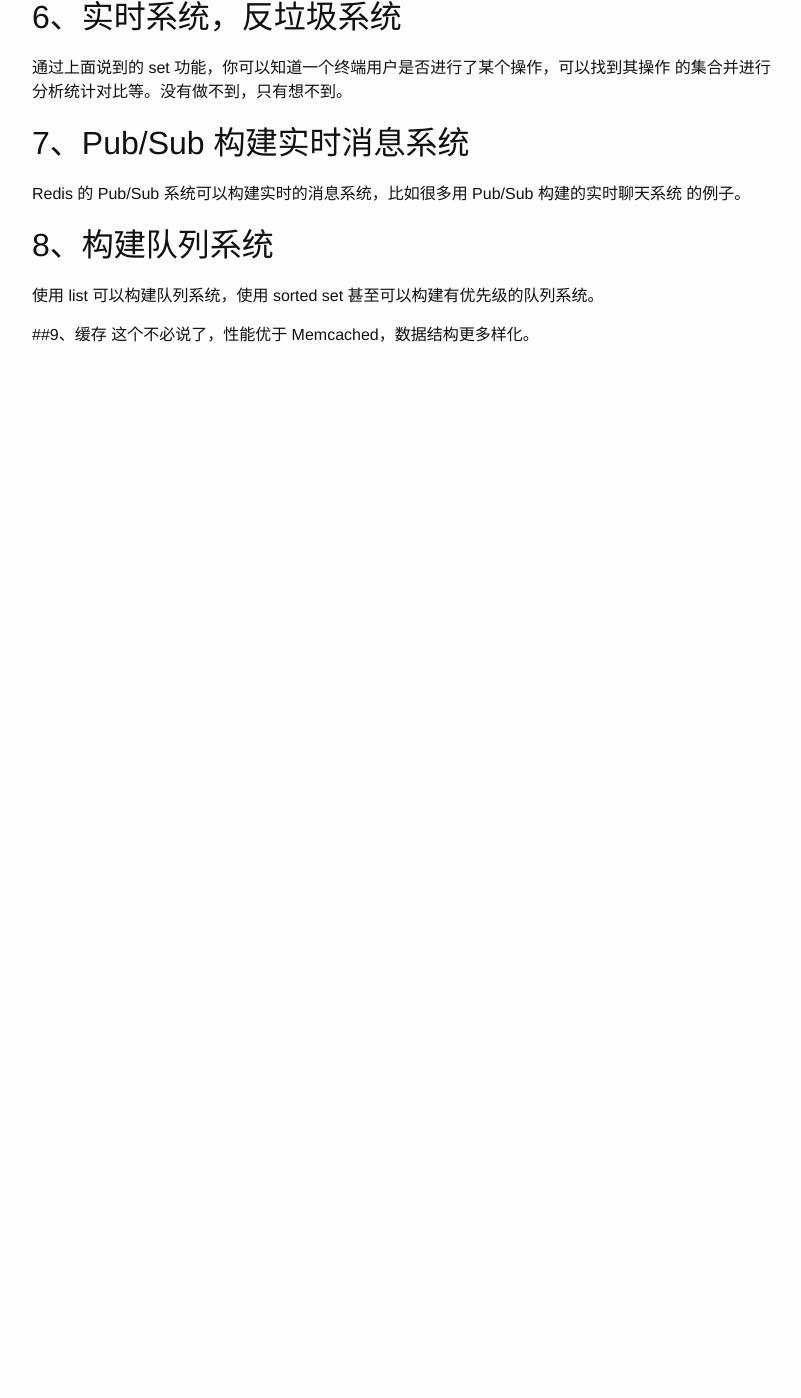
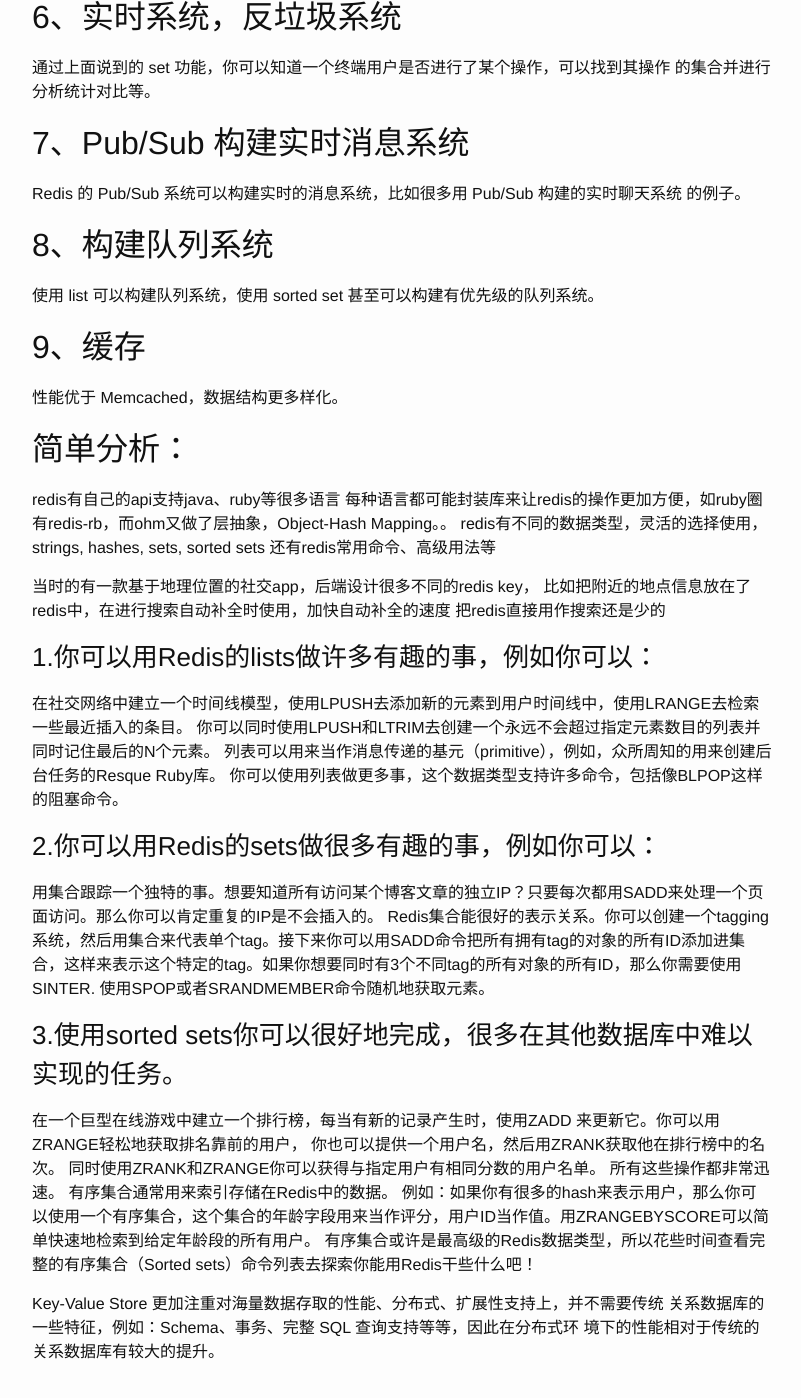
Before and after one commit to tdseed/tdseed.github.com, a Jekyll site: the page built from _posts/2016-09-10-how-to-use-redis.markdown, in a window 1280 px wide and 1400 px high, scrolled down 1187 px. Shown: the whole window, without its empty margins (238-1039 px from the left). Built offline with Jekyll 4.4.1, drawn with Linux system fonts in a browser that asks for light colours; comment, search, counter and statistics services are not loaded; before the commit the page ends 1594 px from its top, so only the background shows below that.

Commit message:
use redis

````diff
--- a/_posts/2016-09-10-how-to-use-redis.markdown
+++ b/_posts/2016-09-10-how-to-use-redis.markdown
@@ -15,11 +15,11 @@ Redis 的 List 集合中，并将超出集合部分从数据库获取。
 
 ```javascript
     FUNCTION get_latest_comments(start,num_items):
-     id_list = redis.lrange("latest.comments",start,start+num_items-1)
-     IF id_list.length < num_items
-     id_list = SQL_DB("SELECT ... ORDER BY time LIMIT ...")
-     END
-     RETURN id_list
+        id_list = redis.lrange("latest.comments",start,start+num_items-1)
+        IF id_list.length < num_items
+            id_list = SQL_DB("SELECT ... ORDER BY time LIMIT ...")
+        END
+        RETURN id_list
     END
 ```
 
@@ -46,7 +46,7 @@ Redis 的命令都是原子性的，你可以轻松地利用 INCR，DECR 命令
 
 ## 6、实时系统，反垃圾系统
 通过上面说到的 set 功能，你可以知道一个终端用户是否进行了某个操作，可以找到其操作
-的集合并进行分析统计对比等。没有做不到，只有想不到。
+的集合并进行分析统计对比等。
 
 ## 7、Pub/Sub 构建实时消息系统
 Redis 的 Pub/Sub 系统可以构建实时的消息系统，比如很多用 Pub/Sub 构建的实时聊天系统
@@ -55,5 +55,35 @@ Redis 的 Pub/Sub 系统可以构建实时的消息系统，比如很多用 Pub/
 ## 8、构建队列系统
 使用 list 可以构建队列系统，使用 sorted set 甚至可以构建有优先级的队列系统。
 
-##9、缓存
-这个不必说了，性能优于 Memcached，数据结构更多样化。
+## 9、缓存
+性能优于 Memcached，数据结构更多样化。
+
+## 简单分析：
+redis有自己的api支持java、ruby等很多语言
+每种语言都可能封装库来让redis的操作更加方便，如ruby圈有redis-rb，而ohm又做了层抽象，Object-Hash Mapping。。
+redis有不同的数据类型，灵活的选择使用，strings, hashes, sets, sorted sets
+还有redis常用命令、高级用法等
+
+当时的有一款基于地理位置的社交app，后端设计很多不同的redis key，
+比如把附近的地点信息放在了redis中，在进行搜索自动补全时使用，加快自动补全的速度
+把redis直接用作搜索还是少的
+
+### 1.你可以用Redis的lists做许多有趣的事，例如你可以：
+在社交网络中建立一个时间线模型，使用LPUSH去添加新的元素到用户时间线中，使用LRANGE去检索一些最近插入的条目。
+你可以同时使用LPUSH和LTRIM去创建一个永远不会超过指定元素数目的列表并同时记住最后的N个元素。
+列表可以用来当作消息传递的基元（primitive），例如，众所周知的用来创建后台任务的Resque Ruby库。
+你可以使用列表做更多事，这个数据类型支持许多命令，包括像BLPOP这样的阻塞命令。
+
+### 2.你可以用Redis的sets做很多有趣的事，例如你可以：
+用集合跟踪一个独特的事。想要知道所有访问某个博客文章的独立IP？只要每次都用SADD来处理一个页面访问。那么你可以肯定重复的IP是不会插入的。
+Redis集合能很好的表示关系。你可以创建一个tagging系统，然后用集合来代表单个tag。接下来你可以用SADD命令把所有拥有tag的对象的所有ID添加进集合，这样来表示这个特定的tag。如果你想要同时有3个不同tag的所有对象的所有ID，那么你需要使用SINTER.
+使用SPOP或者SRANDMEMBER命令随机地获取元素。
+
+### 3.使用sorted sets你可以很好地完成，很多在其他数据库中难以实现的任务。
+在一个巨型在线游戏中建立一个排行榜，每当有新的记录产生时，使用ZADD 来更新它。你可以用ZRANGE轻松地获取排名靠前的用户， 你也可以提供一个用户名，然后用ZRANK获取他在排行榜中的名次。 同时使用ZRANK和ZRANGE你可以获得与指定用户有相同分数的用户名单。 所有这些操作都非常迅速。
+有序集合通常用来索引存储在Redis中的数据。 例如：如果你有很多的hash来表示用户，那么你可以使用一个有序集合，这个集合的年龄字段用来当作评分，用户ID当作值。用ZRANGEBYSCORE可以简单快速地检索到给定年龄段的所有用户。
+有序集合或许是最高级的Redis数据类型，所以花些时间查看完整的有序集合（Sorted sets）命令列表去探索你能用Redis干些什么吧！
+
+Key-Value Store 更加注重对海量数据存取的性能、分布式、扩展性支持上，并不需要传统
+关系数据库的一些特征，例如：Schema、事务、完整 SQL 查询支持等等，因此在分布式环
+境下的性能相对于传统的关系数据库有较大的提升。
````
